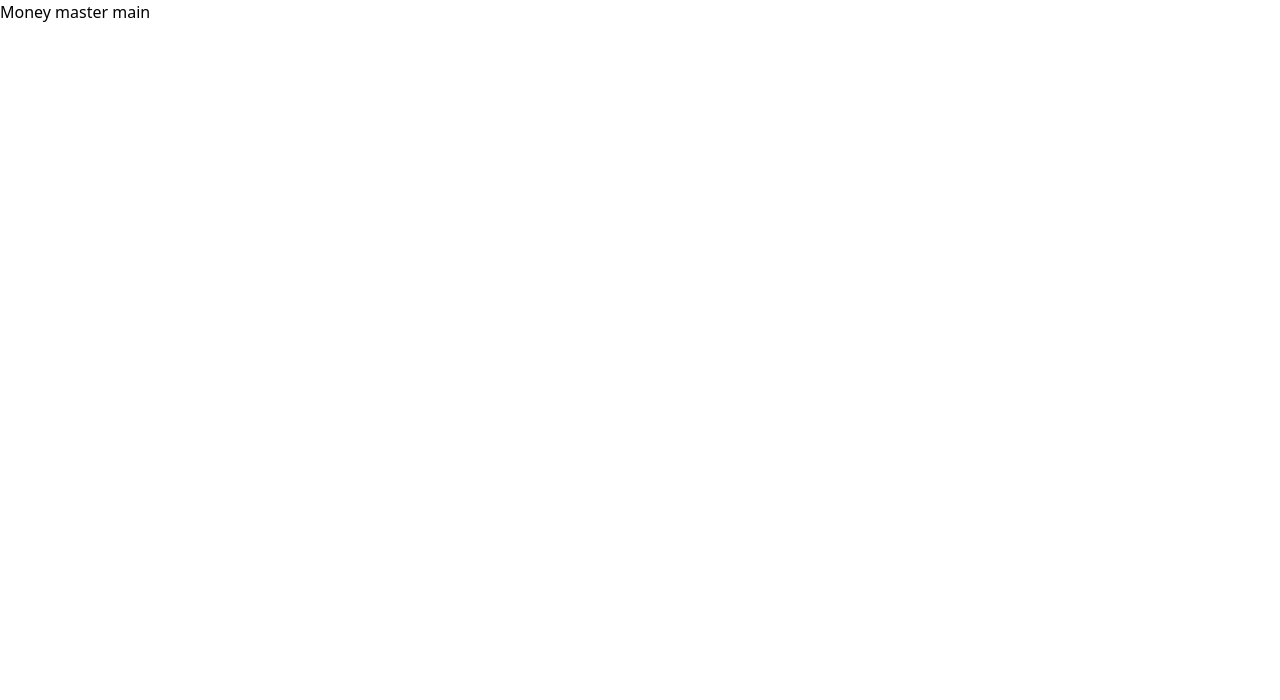
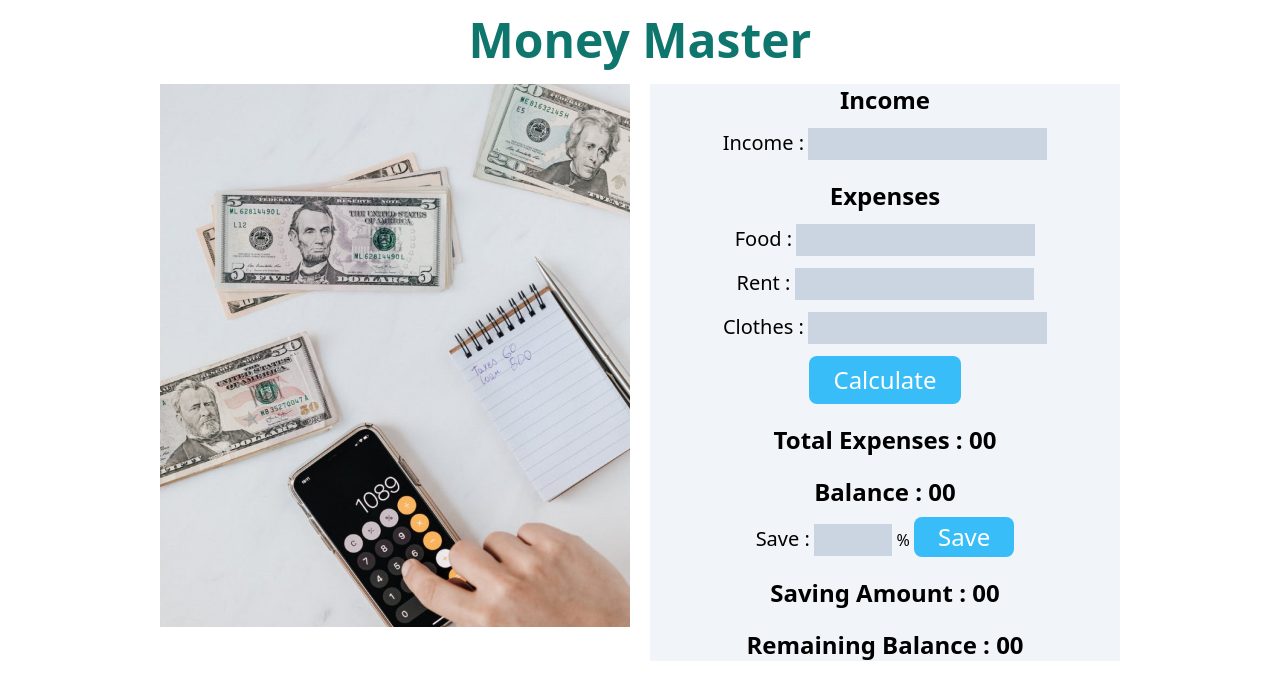
Before and after one commit to Atherbiswas/money_master_main, a plain HTML site: page index.html in a window 1280 px wide. Drawn offline with nearby package versions, Linux system fonts and the light colour scheme.

Commit message:
html done

```diff
--- a/index.html
+++ b/index.html
@@ -11,7 +11,48 @@
     <script src="https://cdn.tailwindcss.com"></script>
 </head>
 <body>
-    <h1>Money master main</h1>
+    <!-- header section start -->
+    <header class="mt-4 text-center">
+        <h1 class="text-5xl font-bold text-teal-700">Money Master</h1>
+    </header>
+    <!-- header section end -->
+    <!-- main section start -->
+    <main>
+        <section class="mt-5 w-3/4 mx-auto">
+            <div class="grid grid-cols-2 gap-5">
+                <div>
+                    <img src="images/main-pic.png" alt="">
+                </div>
+                <!-- ... -->
+                <div class="bg-slate-100 text-center">
+                    <!-- income field -->
+                    <h3 class="text-2xl font-semibold mb-3">Income</h3>
+                    <h4 class="text-xl inline">Income :</h4> <input type="text" id="" class="bg-slate-300 p-1">
+                    <!-- expenses field  -->
+                    <h3 class="text-2xl font-semibold mb-3 mt-5">Expenses</h3>
+                    <h4 class="text-xl inline">Food :</h4> <input type="text" id="" class="bg-slate-300 p-1 mb-3"> <br>
+                    <h4 class="text-xl inline">Rent :</h4> <input type="text" id="" class="bg-slate-300 p-1 mb-3"> <br>
+                    <h4 class="text-xl inline">Clothes :</h4> <input type="text" id="" class="bg-slate-300 p-1 mb-3"> <br>
+                    <!-- claculate button -->
+                    <button type="submit" class="bg-sky-400 px-6 py-2 text-2xl rounded-lg text-white">Calculate</button>
+                    <!-- total balance  -->
+                    <h1 class="mt-5 text-2xl font-semibold">Total Expenses : <span>00</span> </h1>
+                    <!-- display balance  -->
+                    <h1 class="mt-5 text-2xl font-semibold">Balance : <span>00</span> </h1>
+                    <!-- tax button + tax balance show -->
+                    <h4 class="text-xl inline mt-5">Save :</h4>
+                    <input type="text" id="" class="bg-slate-300 p-1 mt-4 w-2/12"> %
+                    <button type="submit" class="bg-sky-400 px-6 py-1 text-2xl rounded-lg text-white">Save</button>
+                    <!-- display savings amount  -->
+                    <h1 class="mt-5 text-2xl font-semibold">Saving Amount : <span>00</span> </h1>
+                    <!-- display Remaining balance -->
+                    <h1 class="mt-5 text-2xl font-semibold">Remaining Balance : <span>00</span> </h1>
+                </div>
+              </div>
+
+        </section>
+    </main>
+    <!-- main section end-->
 
 </body>
 </html>
```
